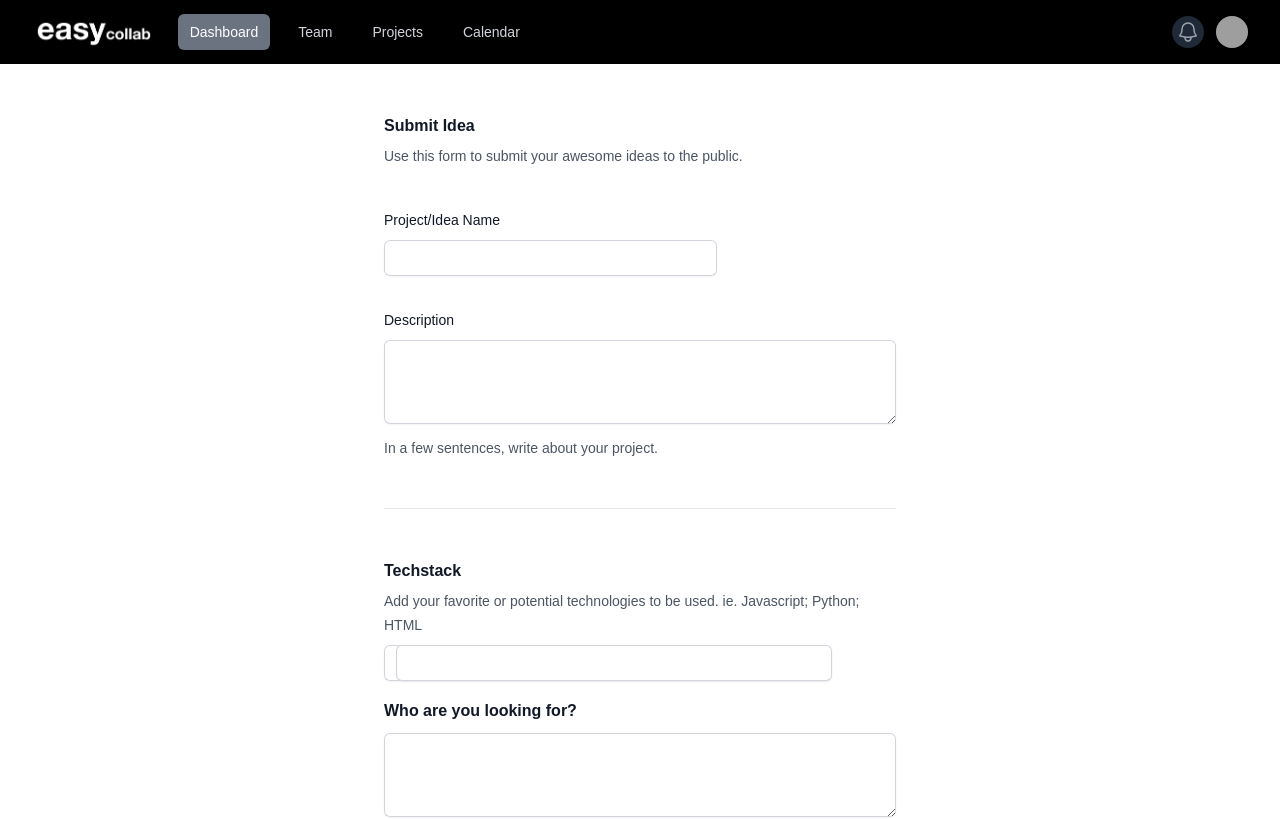
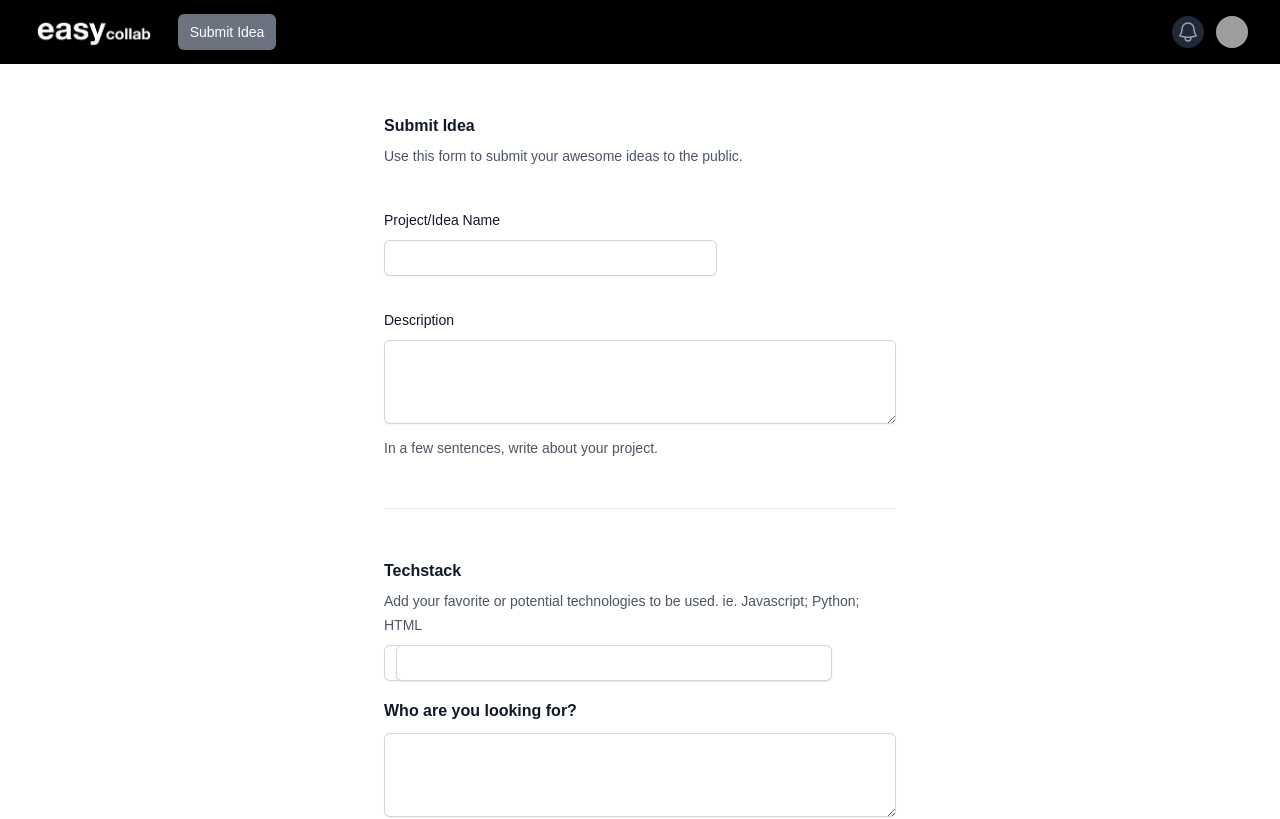
Before and after one commit to TonAldo48/easy-collab, a Next.js app: page /submit-idea in a window 1280 px wide. Shown: the top 819 px of the page. Built offline with nearby package versions, Linux system fonts and the light colour scheme; grey boxes are pictures that could not be loaded.

Commit message:
modified navbar

```diff
--- a/package.json
+++ b/package.json
@@ -11,6 +11,7 @@
   "dependencies": {
     "@headlessui/react": "^2.2.0",
     "@heroicons/react": "^2.2.0",
+    "@notionhq/client": "^2.2.15",
     "@radix-ui/react-slot": "^1.1.0",
     "@tailwindcss/forms": "^0.5.9",
     "class-variance-authority": "^0.7.0",
--- a/src/components/navbar.js
+++ b/src/components/navbar.js
@@ -10,10 +10,10 @@ import {
 import {Bars3Icon, BellIcon, XMarkIcon} from "@heroicons/react/24/outline";
 
 const navigation = [
-    {name: "Dashboard", href: "#", current: true},
-    {name: "Team", href: "#", current: false},
-    {name: "Projects", href: "#", current: false},
-    {name: "Calendar", href: "#", current: false},
+    {name: "Submit Idea", href: "#", current: true},
+    // {name: "Team", href: "#", current: false},
+    // {name: "Projects", href: "#", current: false},
+    // {name: "Calendar", href: "#", current: false},
 ];
 
 function classNames(...classes) {
```
Also changed, not shown: 1 other file (tests, documents, lock files or other folders).
